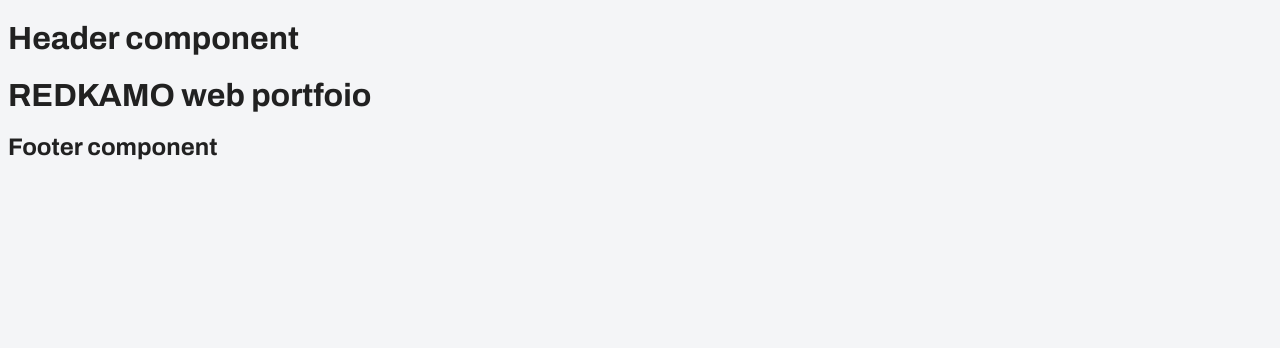
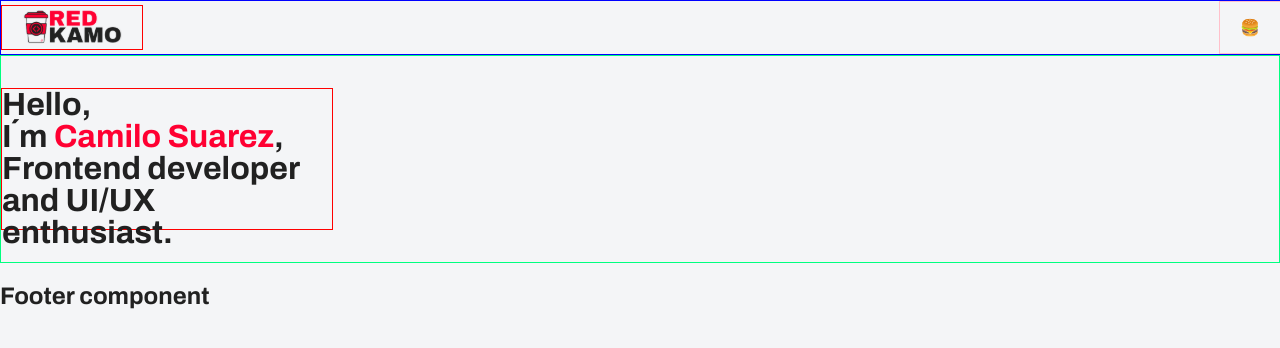
Before and after one commit to RedKamo/Redkamo-website, a React app: page / in a window 1280 px wide. Shown: the top 348 px of the page. Built offline with nearby package versions, Linux system fonts and the light colour scheme.

Commit message:
working on banner component

```diff
--- a/src/components/App.jsx
+++ b/src/components/App.jsx
@@ -1,12 +1,14 @@
 import React from 'react'
 import Header from './Header/Header';
 import Footer from './Footer/Footer';
+import Banner from './Banner/Banner';
+
 
  const App = () => {
     return (
         <div>
             <Header/>
-            <h1>REDKAMO web portfoio</h1>
+            <Banner/>
             <Footer/>
         </div>
     )
--- /dev/null
+++ b/src/components/Banner/Banner.jsx
@@ -0,0 +1,13 @@
+import React from 'react'
+import '../../styles/Banner.scss'
+const Banner = () => {
+    return (
+        <div className="banner">
+            <div className="banner__cover">
+                <p>Hello,<br/> I´m <span className="banner__cover__name">Camilo Suarez</span>, <br/> Frontend developer and UI/UX enthusiast. </p>
+            </div>
+        </div>
+    )
+}
+
+export default Banner
--- a/src/components/Header/Header.jsx
+++ b/src/components/Header/Header.jsx
@@ -1,13 +1,18 @@
 import React from 'react'
 import '../../styles/Header.scss'
-//import l1 from '../../assets/images/logo1.svg'
+import logo1 from '../../assets/images/logo1.svg'
 //import l2 from '../../assets/images/logo2.svg'
 
 
 const Header = () => {
     return (
-        <div className="container">
-            <h1>Header component</h1>
+        <div className="header">
+            <div className="header__logo">
+                <img src={logo1} alt=""/>
+            </div>
+            <div className="header__menu">
+                <p>🍔</p>
+            </div>
         </div>
     )
 }
--- /dev/null
+++ b/src/styles/Banner.scss
@@ -0,0 +1,19 @@
+@import './global.scss';
+
+.banner{
+    border: 1px solid springgreen;
+
+    &__cover{
+        p{
+            border: 1px solid red;
+            width: 330px;
+            height: 140px;
+            font-size: 32px;
+            line-height: 100%;
+            font-weight: bold;
+        }
+        &__name{
+            color: $red-color;
+        }
+    }
+}
--- a/src/styles/Header.scss
+++ b/src/styles/Header.scss
@@ -0,0 +1,18 @@
+.header{
+    width: 100%;
+    display: flex;
+    justify-content: space-between;
+    align-items: center;
+    border: 1px solid blue;
+    &__logo{
+        padding: 0 20px;
+        border: 1px solid red;
+        img{
+           width: 100px;
+        }
+    }
+    &__menu{
+        padding: 0 20px;
+        border: 1px solid pink;
+    }
+}
--- a/src/styles/global.scss
+++ b/src/styles/global.scss
@@ -12,6 +12,8 @@ $dark-details: #2C2C2C;
 
 //-- general css styles --
 body{
+    margin: 0;
+    padding: 0;
     background-color: $background-white;
     color: $background-dark;
     font-family: $first-font;
```
